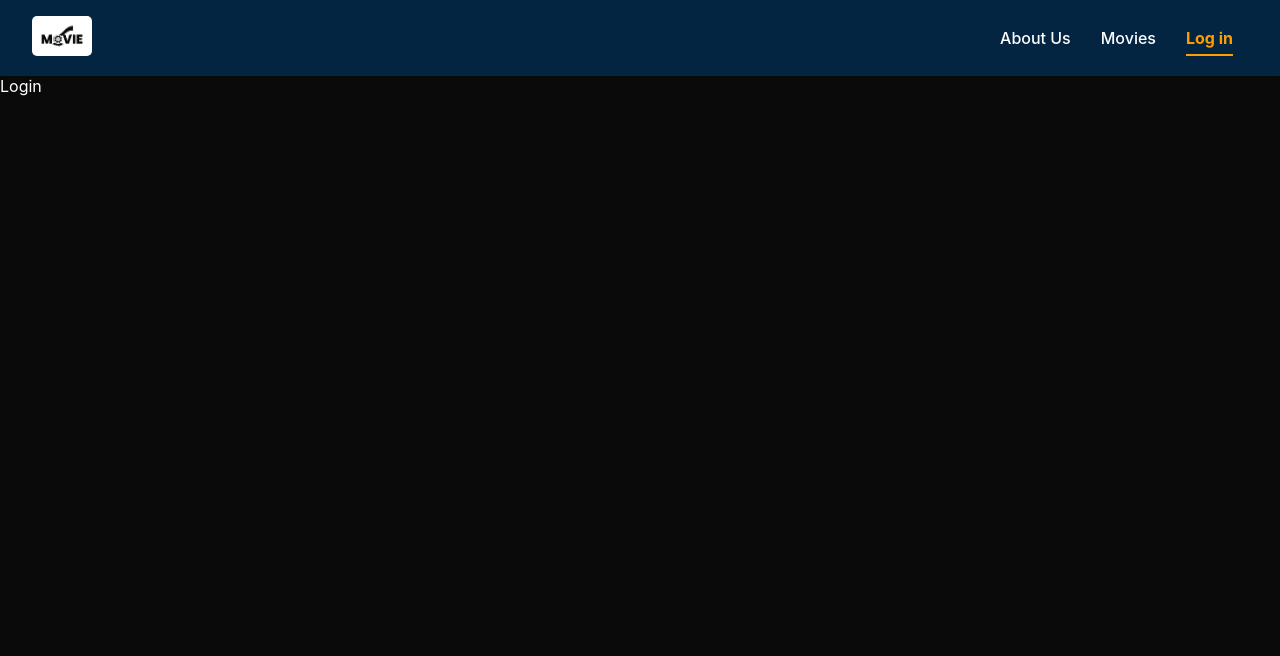
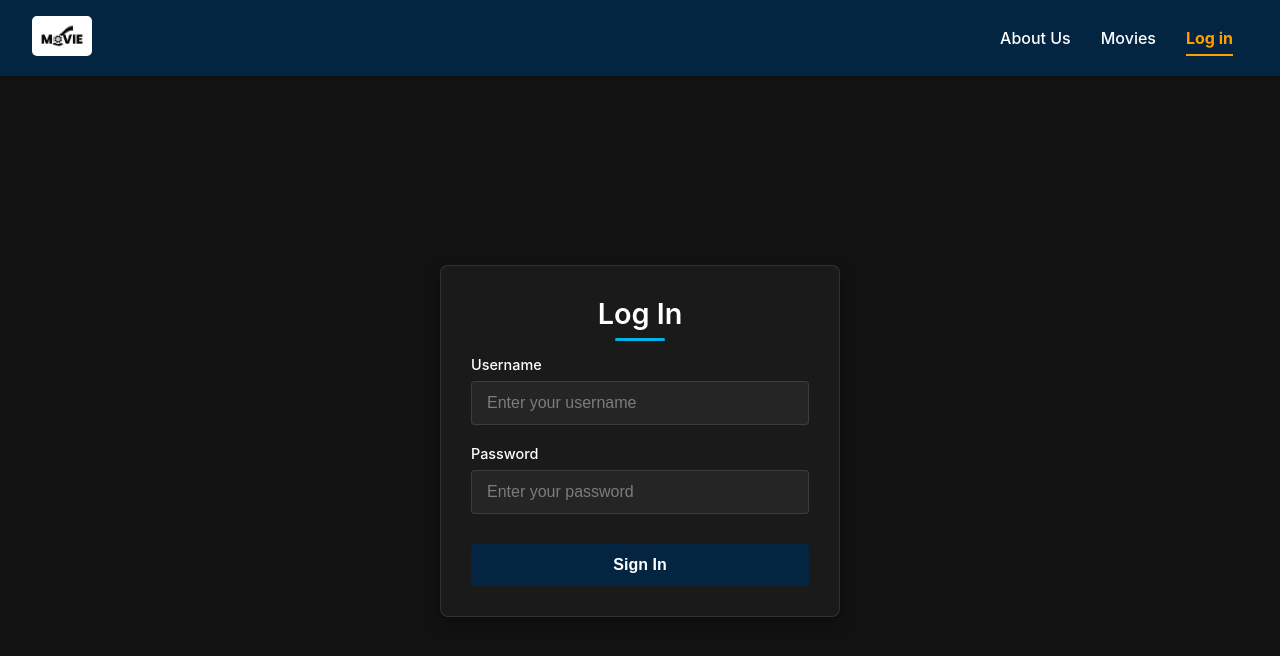
Before and after one commit to Youssef-Yasser-Mahmoud/MovieHub, a React (Vite) app: page /login in a window 1280 px wide. Shown: the top 656 px of the page. Built offline with nearby package versions, Linux system fonts and the light colour scheme.

Commit message:
Created Login Page

```diff
--- /dev/null
+++ b/src/pages/Login.css
@@ -0,0 +1,135 @@
+.login-container {
+  display: flex;
+  justify-content: center;
+  align-items: center;
+  min-height: calc(100vh - 70px); /* Adjust based on your navbar height */
+  background-color: var(--background-color);
+  padding: 20px;
+}
+
+.login-card {
+  background-color: var(--card-background);
+  border-radius: 8px;
+  box-shadow: 0 8px 16px rgba(0, 0, 0, 0.3);
+  width: 100%;
+  max-width: 400px;
+  padding: 30px;
+  border: 1px solid rgba(255, 255, 255, 0.1);
+}
+
+.login-title {
+  color: var(--text-color);
+  text-align: center;
+  margin-bottom: 25px;
+  font-size: 1.8rem;
+  font-weight: 600;
+  position: relative;
+}
+
+.login-title::after {
+  content: '';
+  position: absolute;
+  bottom: -10px;
+  left: 50%;
+  transform: translateX(-50%);
+  width: 50px;
+  height: 3px;
+  background-color: var(--secondary-color);
+  border-radius: 3px;
+}
+
+.login-form {
+  display: flex;
+  flex-direction: column;
+  gap: 20px;
+}
+
+.form-group {
+  display: flex;
+  flex-direction: column;
+  gap: 8px;
+}
+
+.form-group label {
+  color: var(--text-color);
+  font-size: 0.9rem;
+  font-weight: 500;
+}
+
+.form-group input {
+  padding: 12px 15px;
+  border-radius: 4px;
+  border: 1px solid rgba(255, 255, 255, 0.1);
+  background-color: rgba(255, 255, 255, 0.05);
+  color: var(--text-color);
+  font-size: 1rem;
+  transition: all var(--transition-speed) ease;
+}
+
+.form-group input:focus {
+  outline: none;
+  border-color: var(--secondary-color);
+  box-shadow: 0 0 0 2px rgba(1, 180, 228, 0.3);
+}
+
+.form-group input::placeholder {
+  color: rgba(255, 255, 255, 0.4);
+}
+
+.login-button {
+  background-color: var(--primary-color);
+  color: var(--text-color);
+  border: none;
+  border-radius: 4px;
+  padding: 12px;
+  font-size: 1rem;
+  font-weight: 600;
+  cursor: pointer;
+  transition: all var(--transition-speed) ease;
+  margin-top: 10px;
+  position: relative;
+  overflow: hidden;
+}
+
+.login-button::before {
+  content: '';
+  position: absolute;
+  top: 0;
+  left: -100%;
+  width: 100%;
+  height: 100%;
+  background: linear-gradient(
+    90deg,
+    transparent,
+    rgba(255, 255, 255, 0.2),
+    transparent
+  );
+  transition: all 0.6s ease;
+}
+
+.login-button:hover {
+  background-color: var(--secondary-color);
+  transform: translateY(-2px);
+}
+
+.login-button:hover::before {
+  left: 100%;
+}
+
+.login-button:active {
+  transform: translateY(1px);
+}
+
+@media (max-width: 480px) {
+  .login-card {
+    padding: 20px;
+  }
+
+  .login-title {
+    font-size: 1.5rem;
+  }
+
+  .form-group input {
+    padding: 10px 12px;
+  }
+}
--- a/src/pages/Login.jsx
+++ b/src/pages/Login.jsx
@@ -1,9 +1,60 @@
+import { useState } from 'react';
+import './Login.css';
+
 function Login() {
+  const [formData, setFormData] = useState({
+    username: '',
+    password: ''
+  });
+
+  const handleChange = (e) => {
+    const { name, value } = e.target;
+    setFormData(prevData => ({
+      ...prevData,
+      [name]: value
+    }));
+  };
+
+  const handleSubmit = (e) => {
+    e.preventDefault();
+    console.log('Login attempt with:', formData);
+    // Here you would typically handle authentication
+  };
+
   return (
-    <div>
-      Login
+    <div className="login-container">
+      <div className="login-card">
+        <h2 className="login-title">Log In</h2>
+        <form className="login-form" onSubmit={handleSubmit}>
+          <div className="form-group">
+            <label htmlFor="username">Username</label>
+            <input
+              type="text"
+              id="username"
+              name="username"
+              value={formData.username}
+              onChange={handleChange}
+              required
+              placeholder="Enter your username"
+            />
+          </div>
+          <div className="form-group">
+            <label htmlFor="password">Password</label>
+            <input
+              type="password"
+              id="password"
+              name="password"
+              value={formData.password}
+              onChange={handleChange}
+              required
+              placeholder="Enter your password"
+            />
+          </div>
+          <button type="submit" className="login-button">Sign In</button>
+        </form>
+      </div>
     </div>
-  )
+  );
 }
 
-export default Login
+export default Login;
```
